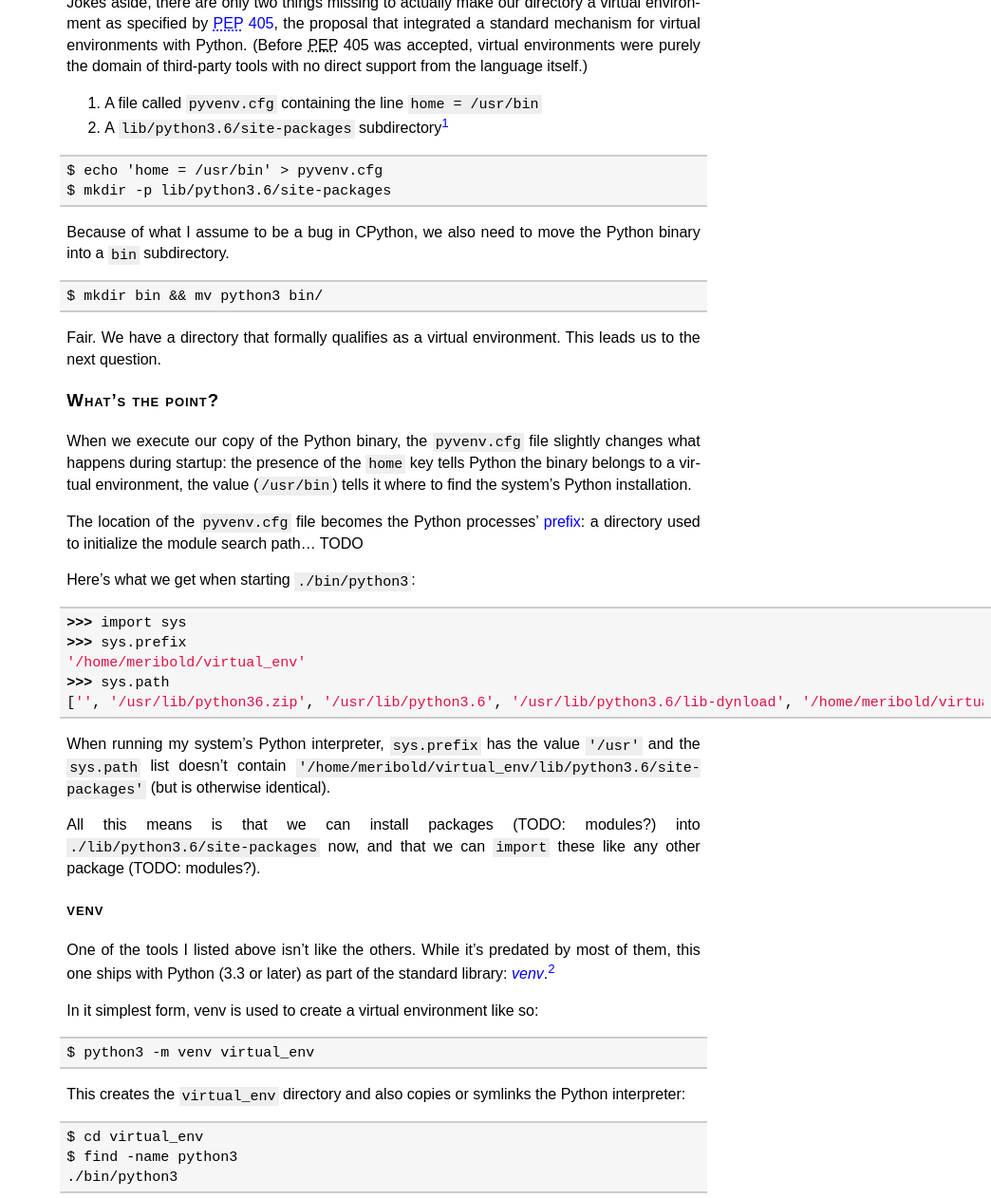
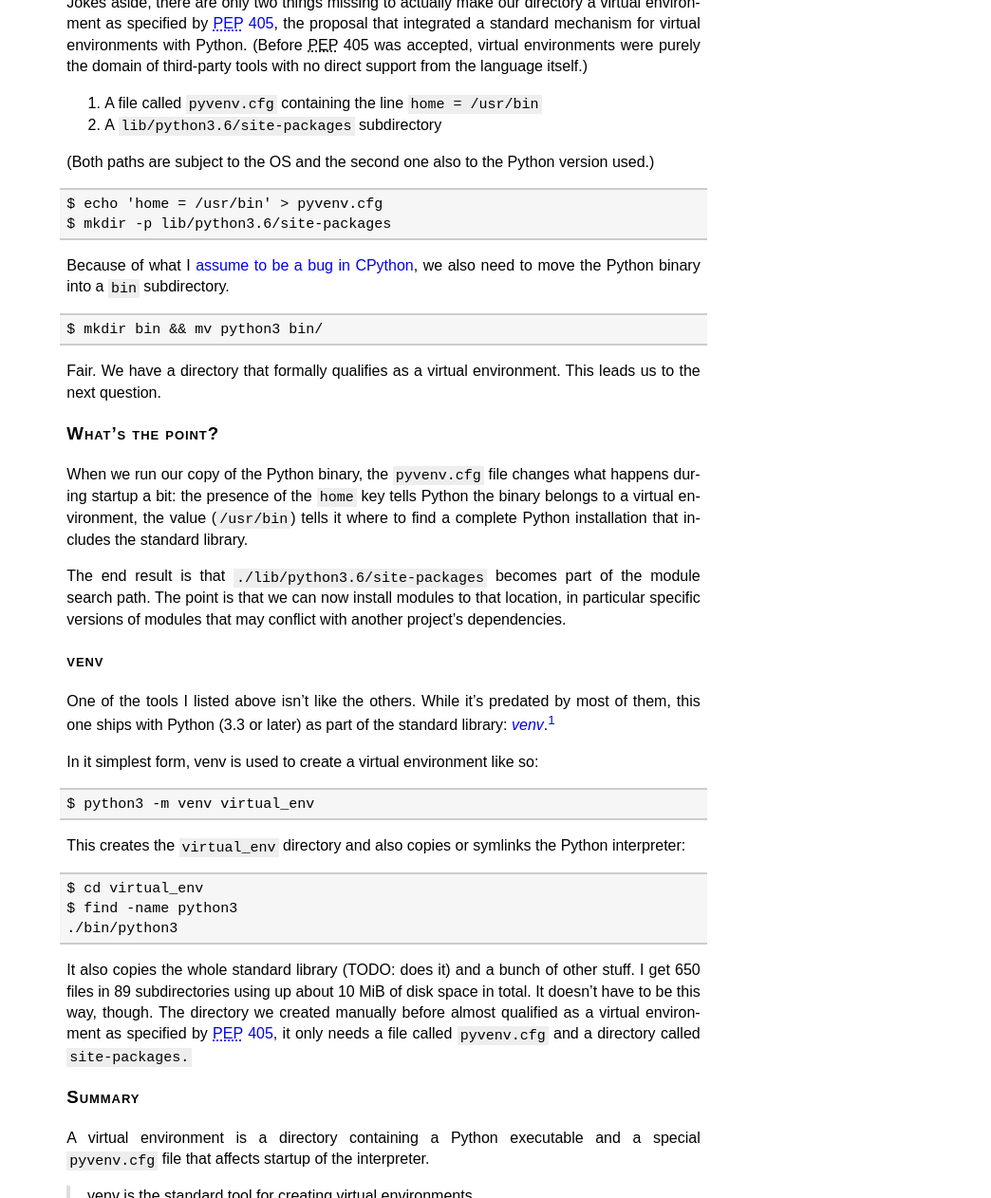
Before and after one commit to meribold/meribold.org, a Jekyll site: the page built from virtual-environments-9487.md, in a window 1280 px wide and 1400 px high, scrolled down 1503 px, cut to the strip 138-1400 px from the top of the window. Shown: the whole strip at 95% size, without its empty margins (236-1280 px from the left). Built offline with Jekyll 4.4.1, drawn with Linux system fonts in a browser that asks for light colours; some of the changed text lies outside the part shown.

Commit message:
Continue drafting post about virtual environments

````diff
--- a/virtual-environments-9487.md
+++ b/virtual-environments-9487.md
@@ -100,15 +100,15 @@ the language itself.)-->
 tools with no direct support from the language itself.)
 
 1.  A file called `pyvenv.cfg` containing the line `home = /usr/bin`
-2.  A `lib/python3.6/site-packages` subdirectory[^site-packages]
-^
+2.  A `lib/python3.6/site-packages` subdirectory
+
+(Both paths are subject to the OS and the second one also to the Python version used.)
+
     $ echo 'home = /usr/bin' > pyvenv.cfg
     $ mkdir -p lib/python3.6/site-packages
 
-[^site-packages]: The path is subject to the OS and Python version used.
-
-Because of what I assume to be a bug in CPython, we also need to move the Python binary
-into a `bin` subdirectory.
+Because of what I [assume to be a bug in CPython](#potential-bug-1), we also need to move
+the Python binary into a `bin` subdirectory.
 
     $ mkdir bin && mv python3 bin/
 
@@ -123,20 +123,27 @@ us to the next question.
 
 ## What's the point? <!-- WIP -->
 
-When we execute our copy of the Python binary, the `pyvenv.cfg` file slightly changes what
-happens during startup: the presence of the `home` key tells Python <!--that--> the binary
+When we run our copy of the Python binary, the `pyvenv.cfg` file changes what happens
+during startup a bit: the presence of the `home` key tells Python <!--that--> the binary
 belongs to a virtual environment, the <!--key's--> value (`/usr/bin`) tells it where to
-find the system's Python installation.
+find a complete Python installation that includes the standard library.
 
+The end result is that `./lib/python3.6/site-packages` becomes part of the module search
+path.  The point is that we can now install modules to that location, in particular
+specific versions of modules that may conflict with another project's dependencies.
+
+{::comment}
 The location of the `pyvenv.cfg` file becomes the Python processes' [prefix][]: a
-directory used to initialize the module search path... TODO
+directory used to initialize the module search path.
+{:/comment}
 
 <!--
 Consider `ls -l /usr/lib/python3.6/site-packages/`: `site-packages` contains packages, but
 also standalone modules.
 -->
 
-Here's what we get when starting `./bin/python3`:
+{::comment}
+These are the prefix and module search path I get when using `./bin/python3`:
 
 ```python
 >>> import sys
@@ -146,13 +153,16 @@ Here's what we get when starting `./bin/python3`:
 ['', '/usr/lib/python36.zip', '/usr/lib/python3.6', '/usr/lib/python3.6/lib-dynload', '/home/meribold/virtual_env/lib/python3.6/site-packages', '/home/meribold/.local/lib/python3.6/site-packages', '/usr/lib/python3.6/site-packages']
 ```
 
-When running my system's Python interpreter, `sys.prefix` has the value `'/usr'` and the
-`sys.path` list doesn't contain `'/home/meribold/virtual_env/lib/python3.6/site-packages'`
-(but is otherwise identical).
+When running Python normally, `sys.prefix` has the value `'/usr'` and the `sys.path` list
+doesn't contain `'/home/meribold/virtual_env/lib/python3.6/site-packages'` (but is
+otherwise identical).
 
-All this means is that we can install packages (TODO: modules?) into
-`./lib/python3.6/site-packages` now, and that we can `import` these like any other package
-(TODO: modules?).
+>   "[A]ll packages are modules".
+>   ---https://docs.python.org/3/reference/import.html)
+
+All this means is that we can install modules  into `./lib/python3.6/site-packages` now,
+and that we can `import` these as usual.
+{:/comment}
 
 ## venv
 
@@ -207,9 +217,8 @@ A virtual environment is a directory containing a Python executable and a specia
 I think Ian Bicking's [`non_root_python.py`][] qualifies as the first tool for creating
 virtual environments.  Based on that, [`virtual-python.py`][] was
 [added][setuptools-commit-3df2aab] to [EasyInstall][] in version
-[0.6a6][easy-install-release-notes] in October 2005.
-
-Here's a timeline summarizing some main events.
+[0.6a6][easy-install-release-notes] in October 2005.  Here's a timeline summarizing some
+main events.
 
 2005-10-17
 :   [`virtual-python.py`][] is [added][setuptools-commit-3df2aab] to EasyInstall
@@ -279,7 +291,6 @@ environments for Python 3.3 and 3.4, and is deprecated in Python 3.6][installing
 [Python 3.5]: https://docs.python.org/dev/whatsnew/3.5.html
 [Python 3.6]: https://docs.python.org/dev/whatsnew/3.6.html#id8
 
-{::comment}
 ### More definitions of "virtual environment"
 
 >   A virtual environment is a semi-isolated Python environment that allows packages to be
@@ -299,7 +310,6 @@ environments for Python 3.3 and 3.4, and is deprecated in Python 3.6][installing
 
 [Creating Virtual Environments]: https://packaging.python.org/tutorials/installing-packages/#creating-virtual-environments
 [packaging.python.org]: https://packaging.python.org
-{:/comment}
 
 ### Potential bug 1
 
@@ -352,7 +362,8 @@ What I need to do is explicitly put `include-system-site-packages = false` into
 [`non_root_python.py`]: https://web.archive.org/web/20051203055434/http://svn.colorstudy.com/home/ianb/non_root_python.py
 [virtual-python]: http://peak.telecommunity.com/DevCenter/EasyInstall#creating-a-virtual-python
 [`virtual-python.py`]: http://peak.telecommunity.com/dist/virtual-python.py
-[pyvenv]: https://docs.python.org/dev/whatsnew/3.3.html#pep-405-virtual-environments
+<!-- [pyvenv]: https://docs.python.org/dev/whatsnew/3.3.html#pep-405-virtual-environments -->
+[pyvenv]: https://github.com/python/cpython/blob/3.6/Tools/scripts/pyvenv
 [pyvenv-deprecated]: https://docs.python.org/dev/whatsnew/3.6.html#id8
 [EasyInstall]: https://en.wikipedia.org/wiki/Setuptools#EasyInstall
 
````
Also changed, not shown: other parts of virtual-environments-9487.md (+3 -0 lines).
